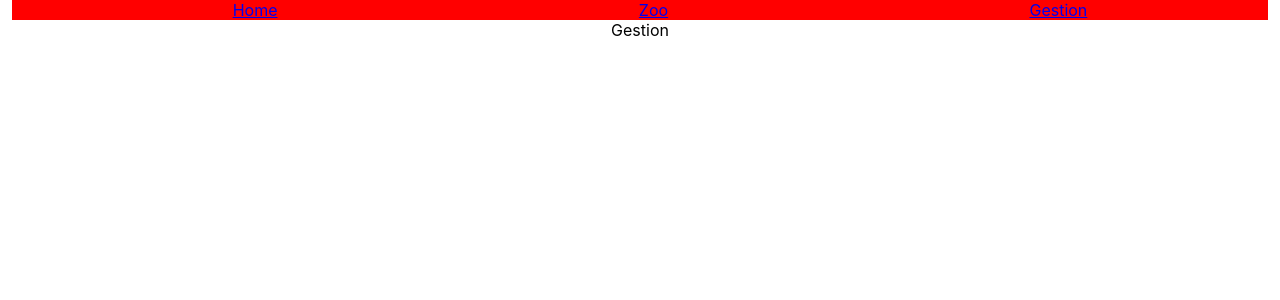
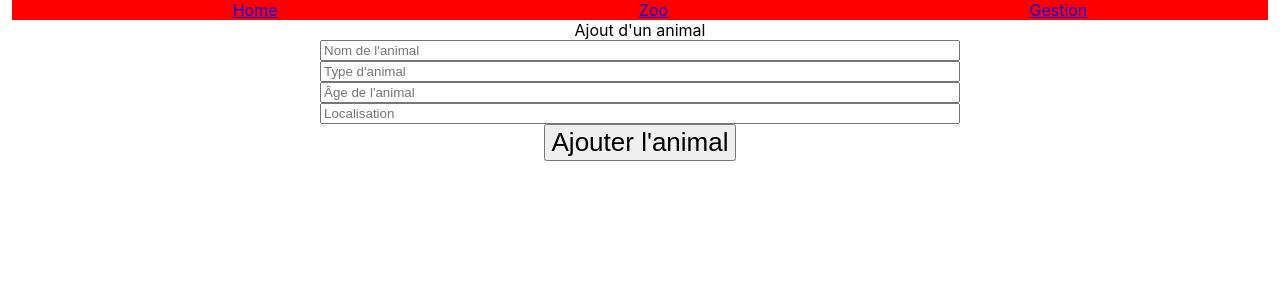
Before and after one commit to thl87/checkpoint-4, a React (Vite) app in the folder frontend/: page /gestion in a window 1280 px wide. Shown: the top 300 px of the page. Built offline with nearby package versions, Linux system fonts and the light colour scheme.

Commit message:
création animal ok

```diff
--- /dev/null
+++ b/frontend/src/assets/Gestion.css
@@ -0,0 +1,6 @@
+.ajoutAnimal {
+  display: flex;
+  flex-direction: column;
+  width: 50%;
+  margin: 0 auto;
+}
--- /dev/null
+++ b/frontend/src/assets/SearchBar.css
@@ -0,0 +1,8 @@
+.searchBar {
+  display: flex;
+  justify-content: space-between;
+  align-items: center;
+  width: 95%;
+  margin: 0 auto;
+  padding: 5px;
+}
--- a/frontend/src/components/Animaux.jsx
+++ b/frontend/src/components/Animaux.jsx
@@ -5,6 +5,7 @@ import axios from "axios";
 import "../assets/Animaux.css";
 import Header from "./Header";
 import CarteAnimal from "./CarteAnimal";
+import SearchBar from "./SearchBar";
 
 function Animaux() {
   const [animaux, setAnimaux] = useState([]);
@@ -28,9 +29,11 @@ function Animaux() {
       <Header />
       {/* <NavLink to="/">Retour</NavLink> */}
       Animaux
+      <SearchBar />
       <div className="animalContainer">
         {animaux.map((a) => (
           <CarteAnimal
+            key={a.idAnimaux}
             nom={a.nomAnimal}
             espece={a.typeAnimal}
             age={a.ageAnimal}
--- a/frontend/src/components/CarteAnimal.jsx
+++ b/frontend/src/components/CarteAnimal.jsx
@@ -18,7 +18,7 @@ CarteAnimal.propTypes = {
   nom: PropTypes.string.isRequired,
   age: PropTypes.number.isRequired,
   espece: PropTypes.string.isRequired,
-  localisation: PropTypes.string.isRequired,
+  localisation: PropTypes.number.isRequired,
 };
 
 export default CarteAnimal;
--- a/frontend/src/components/Gestion.jsx
+++ b/frontend/src/components/Gestion.jsx
@@ -1,11 +1,75 @@
-import React from "react";
+import React, { useState } from "react";
+import "../assets/Gestion.css";
+import axios from "axios";
 import Header from "./Header";
+// import SearchBar from "./SearchBar";
+// import Animaux from "./Animaux";
 
 function Gestion() {
+  const [nomAnimal, setNomAnimal] = useState("");
+  const [typeAnimal, setTypeAnimal] = useState("");
+  const [ageAnimal, setAgeAnimal] = useState("");
+  const [zoo, setZoo] = useState("");
+
+  const getNewAnimal = (e) => {
+    e.preventDefault();
+    axios.post(`${import.meta.env.VITE_BACKEND_URL}/api/animal/`, {
+      nomAnimal,
+      typeAnimal,
+      ageAnimal,
+      zoo,
+    });
+    setNomAnimal("");
+    setTypeAnimal("");
+    setAgeAnimal("");
+    setZoo("");
+  };
+
+  //   useEffect(() => {
+  //     getNewAnimal();
+  //   }, []);
+
   return (
     <div>
       <Header />
-      Gestion
+      <form className="ajoutAnimal">
+        Ajout d'un animal
+        <input
+          type="text"
+          className="inputNom"
+          placeholder="Nom de l'animal"
+          name="nom"
+          value={nomAnimal}
+          onChange={(e) => setNomAnimal(e.target.value)}
+        />
+        <input
+          type="text"
+          className="inputType"
+          placeholder="Type d'animal"
+          name="type"
+          value={typeAnimal}
+          onChange={(e) => setTypeAnimal(e.target.value)}
+        />
+        <input
+          type="text"
+          className="inputAge"
+          placeholder="Âge de l'animal"
+          name="age"
+          value={ageAnimal}
+          onChange={(e) => setAgeAnimal(e.target.value)}
+        />
+        <input
+          type="text"
+          className="inputZoo"
+          placeholder="Localisation"
+          name="zoo"
+          value={zoo}
+          onChange={(e) => setZoo(e.target.value)}
+        />
+      </form>
+      <button type="button" onClick={getNewAnimal}>
+        Ajouter l'animal
+      </button>
     </div>
   );
 }
--- /dev/null
+++ b/frontend/src/components/SearchBar.jsx
@@ -0,0 +1,44 @@
+import React, { useState } from "react";
+import "../assets/SearchBar.css";
+
+function SearchBar() {
+  const [triParNom, setTriParNom] = useState("");
+  const handleTriNom = () => {
+    setTriParNom(triParNom);
+  };
+  return (
+    <div>
+      <fieldset className="searchBar">
+        <legend>Chercher un animal:</legend>
+
+        <div>
+          <input
+            type="checkbox"
+            id="nom"
+            name="nom"
+            checked={triParNom}
+            onChange={handleTriNom}
+          />
+          <label htmlFor="nom">Par nom</label>
+        </div>
+
+        <div>
+          <input type="checkbox" id="age" name="age" />
+          <label htmlFor="age">Par âge</label>
+        </div>
+
+        <div>
+          <input type="checkbox" id="espec" name="espece" />
+          <label htmlFor="age">Par espèce</label>
+        </div>
+
+        <div>
+          <input type="checkbox" id="zoo" name="zoo" />
+          <label htmlFor="age">Par zoo</label>
+        </div>
+      </fieldset>
+    </div>
+  );
+}
+
+export default SearchBar;
--- a/frontend/src/components/Zoo.jsx
+++ b/frontend/src/components/Zoo.jsx
@@ -27,7 +27,7 @@ function Zoo() {
       Zoo
       <div className="zooContainer">
         {zoo.map((z) => (
-          <CarteZoo nom={z.nomZoo} nbAnimaux={z.nbAnimaux} />
+          <CarteZoo key={z.idZoo} nom={z.nomZoo} nbAnimaux={z.nbAnimaux} />
         ))}
       </div>
     </div>
```
